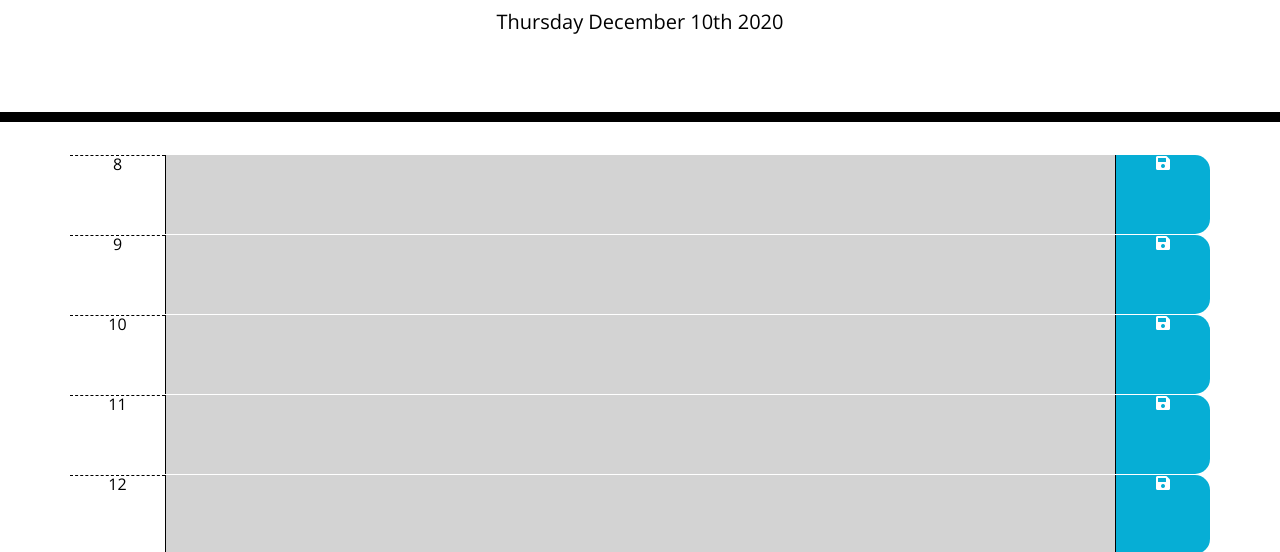
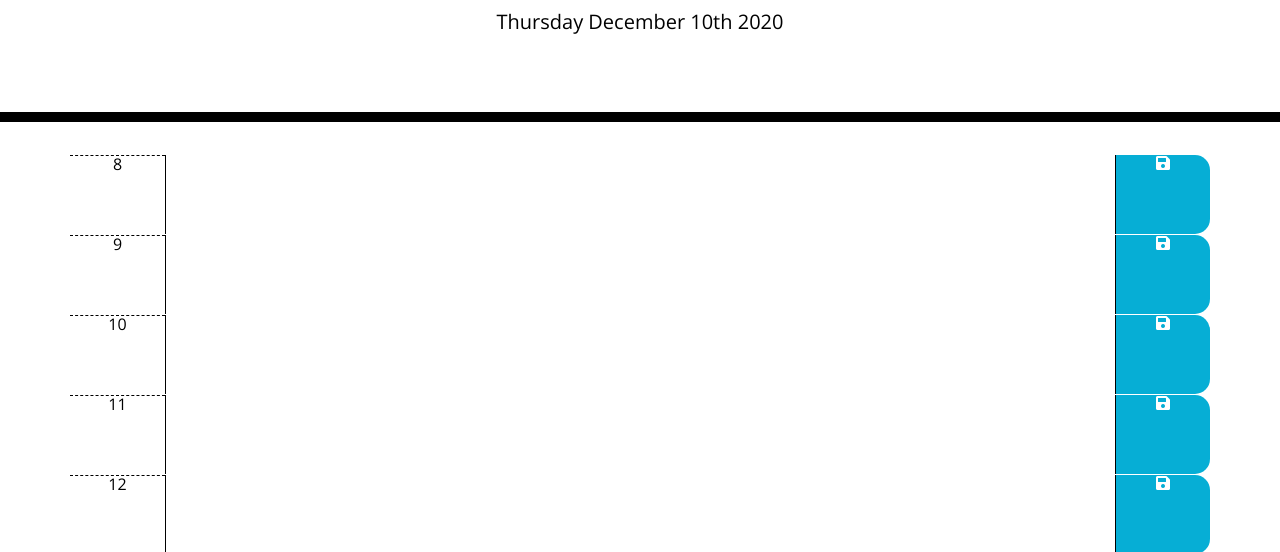
Before and after one commit to sharkattack182/day-planner, a plain HTML site: page index.html in a window 1280 px wide. Shown: the part 182-734 px from the top of the page. Drawn offline with nearby package versions, Linux system fonts and the light colour scheme.

Commit message:
took out the if statement that was breaking the code

```diff
--- a/script.js
+++ b/script.js
@@ -9,14 +9,14 @@ var currentDay = $("#currentDay");
 //      military time
 // need to set current hour and track the hour to set colors in the divs
 
-window.onload = function() {
+window.onload = function () {
     // sets the date and time in the header
     currentDay.text(moment().format('dddd MMMM Do YYYY'));
 
     // sets the current time to a variable theHH makes it military time so i dont have to deal with AM/PM
     var currentTime = moment().format('HH');
     console.log(currentTime)
-    for(var i = 8; i < 17; i++) {
+    for (var i = 8; i < 17; i++) {
         // creating the elements of the time block dynamically
         var newRow = $("<div>");
         var newHour = $("<div>");
@@ -26,23 +26,21 @@ window.onload = function() {
         // adding the classes to the new time elements
         newRow.addClass("row time-block");
         newHour.addClass("hour col-md-1");
-        newInput.addClass("description col-md-10 col-sm-8");
+        newInput.addClass(i + " description col-md-10 col-sm-8");
         newSaveButton.addClass("saveBtn col-md-1")
 
-        // will need an if statement here for determining the color of the div
-        if(i < currentTime) {
-            newInput.addClass("past");
-        } else if(i = currentTime) {
-            newInput.addClass("present");
+        // adding the text content
+        if (i < 13) {
+            newHour.text(i);
         } else {
-            newInput.addClass("future");
-        }
-        // adding the text content
-        newHour.text(i)
+            newHour.text(i - 12)
+        };
+
         newSaveButton.html('<i class="fas fa-save"></i>');
 
         // adding data attributes
         newSaveButton.attr("id", i);
+        newInput.attr("id", "textArea");
 
         // appending each item to the row then the row to the container
         newRow.append(newHour);
@@ -51,8 +49,20 @@ window.onload = function() {
         hourlyDisplay.append(newRow);
     }
 
+
+    // will need an if statement here for determining the color of the div
+    // this switch statement is breaking the code for some reason when i put it inside the loop
+     //     if(i < currentTime) {
+    //     newInput.addClass("past");
+    // } else if(i = currentTime) {
+    //     newInput.addClass("present");
+    // } else {
+    //     newInput.addClass("future");
+    // }
+
+
     // adding save button function
-    $(".saveBtn").on("click", function() {
+    $(".saveBtn").on("click", function () {
         console.log("pressed");
         console.log(this.id);
     })
```
Also changed, not shown: index.html (+2 -0 lines).
